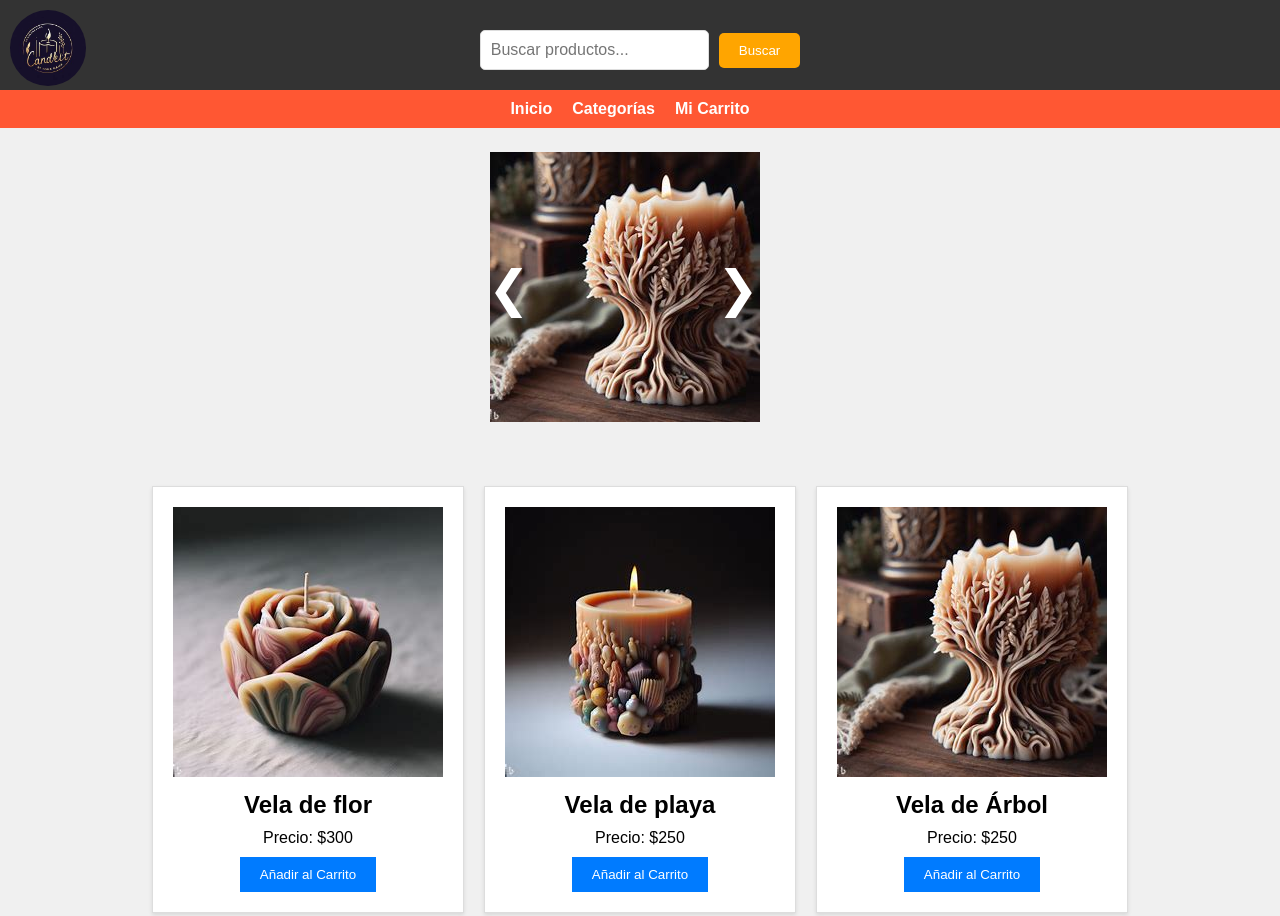
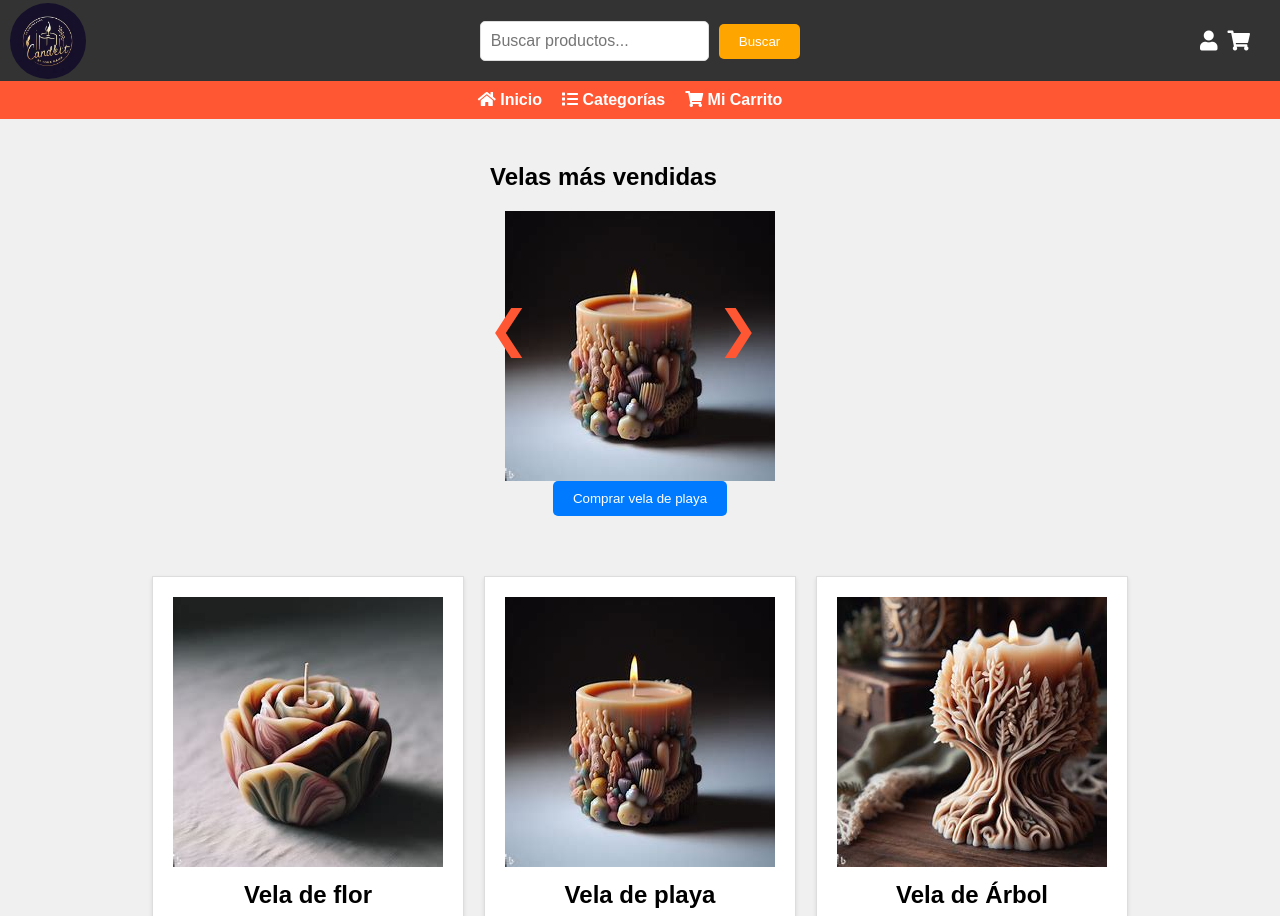
Before and after one commit to AdrielGarcia1/AdrielGarcia1.github.io, a plain HTML site: page index.html in a window 1280 px wide. Shown: the top 916 px of the page. Drawn offline with Linux system fonts and the light colour scheme.

Commit message:
'actualizacion0.3'

```diff
--- a/css/styles.css
+++ b/css/styles.css
@@ -10,7 +10,7 @@ header {
 
 .logo {
     position: absolute;
-    top: 10px;
+    top: 3px;
     left: 10px;
     width: 2cm;
     height: 2cm;
@@ -24,7 +24,7 @@ header {
     }
 /* Estilos para la sección de búsqueda */
 .search {
-    margin-top: 10px;
+    margin-top: 1px;
     display: flex;
     justify-content: center;
     align-items: center;
@@ -52,38 +52,24 @@ header {
         .search button:hover {
             background-color: #FF8C00;
         }
-/* Estilos para la barra de menú */
-nav {
-    background-color: #ff5733;
-    color: #fff;
-    height: 1cm;
+/* Estilos para los íconos de usuario y carrito */
+.user-cart-icons {
     display: flex;
-    justify-content: center;
     align-items: center;
+    position: absolute;
+    top: 30px;
+    right: 30px;
 }
 
-nav ul {
-  list-style-type: none;
-  padding: 0;
-  display: flex;
-}
-
-nav ul li {
-  margin-right: 20px;
-}
-/* Estilos para los enlaces del menú */
-nav ul li a {
-  color: #fff;
-  text-decoration: none;
-  font-weight: bold;
-  font-size: 16px;
-  transition: color 0.3s;
-}
-
-nav ul li a:hover {
-  color: #007bff;
-}
-
+    .user-cart-icons a {
+        color: #fff;
+        font-size: 20px;
+        text-decoration: none;
+        margin-left: 10px;
+    }
+    .user-cart-icons a:hover {
+        color: #6b6464; /* Color del texto al pasar el mouse sobre los enlaces */
+    }
 /* Estilos generales */
 body {
     font-family: Arial, sans-serif;
@@ -92,28 +78,45 @@ body {
     background-color: #f0f0f0;
 }
 
-header {
-    background-color: #333;
-    color: #fff;
-    padding: 20px;
-    text-align: center;
-}
-
-nav ul {
-    list-style-type: none;
-    padding: 0;
-}
-
-    nav ul li {
-        display: inline;
-        margin-right: 20px;
-    }
-
 main {
     max-width: 1200px;
     margin: 0 auto;
     padding: 20px;
 }
+
+/* Estilos para la barra de menú */
+nav {
+    background-color: #ff5733; /* Color de fondo de la barra de menú */
+    color: #fff; /* Color del texto en la barra de menú */
+    height: 1cm; /* Altura de la barra de menú */
+    display: flex;
+    justify-content: center; /* Alineación horizontal al centro */
+    align-items: center; /* Alineación vertical al centro */
+}
+
+    nav ul {
+        list-style-type: none; /* Elimina los marcadores de lista */
+        padding: 0; /* Elimina el relleno predeterminado de la lista */
+        display: flex; /* Muestra los elementos de la lista en línea */
+    }
+
+        nav ul li {
+            margin-right: 20px; /* Espacio entre los elementos del menú */
+        }
+
+            /* Estilos para los enlaces del menú */
+            nav ul li a {
+                color: #fff; /* Color del texto de los enlaces */
+                text-decoration: none; /* Elimina la decoración de subrayado de los enlaces */
+                font-weight: bold; /* Texto en negrita */
+                font-size: 16px; /* Tamaño de fuente */
+                transition: color 0.3s; /* Transición para cambiar de color al pasar el mouse */
+            }
+
+                nav ul li a:hover {
+                    color: #6b6464; /* Color del texto al pasar el mouse sobre los enlaces */
+                }
+
 /* Estilos para el carrusel */
 .carrusel {
     max-width: 300px; /* Establece el ancho máximo en un cuarto de la página */
@@ -129,6 +132,36 @@ main {
     scroll-snap-align: center;
     flex: 0 0 100%; /* Ancho relativo para adaptarse al carrusel */
 }
+/* Estilos para el contenedor que envuelve la imagen y el botón */
+.slide-content {
+    position: relative;
+    display: flex;
+    flex-direction: column;
+    align-items: center;
+    justify-content: center;
+    height: 100%;
+}
+
+    /* Estilos para la imagen */
+    .slide-content img {
+        max-width: 100%;
+        height: auto;
+    }
+
+/* Estilos para el botón "Añadir al carrito" dentro de .slide-content */
+.add-to-cart-button {
+    background-color: #007bff;
+    color: #fff;
+    border: none;
+    padding: 10px 20px;
+    cursor: pointer;
+    transition: background-color 0.3s;
+    border-radius: 5px;
+}
+
+    .add-to-cart-button:hover {
+        background-color: #0056b3;
+    }
 
 /* Estilos para los botones */
 .prev, .next {
@@ -139,7 +172,7 @@ main {
     position: absolute;
     top: 50%;
     z-index: 1;
-    color: #fff;
+    color: #ff5733;
 }
 
 .prev {
@@ -181,7 +214,7 @@ main {
     }
 
     .producto button {
-        background-color: #007bff;
+        background-color: #6b6464;
         color: #fff;
         border: none;
         padding: 10px 20px;
@@ -190,7 +223,7 @@ main {
     }
 
         .producto button:hover {
-            background-color: #0056b3;
+            background-color: #ff5733;
         }
 /* Estilos para la sección de productos */
 .productos {
@@ -278,3 +311,7 @@ footer {
 .p-5 {
     margin-top: 3rem; /* Espacio extremadamente grande arriba del objeto */
 }
+
+.fa-white {
+    color: white;
+}
--- a/index.html
+++ b/index.html
@@ -2,8 +2,12 @@
 <html lang="es">
 <head>
     <meta charset="UTF-8">
+    <!-- Font Awesome -->
+    <link href="https://cdnjs.cloudflare.com/ajax/libs/font-awesome/5.15.4/css/all.min.css" rel="stylesheet">
     <meta name="viewport" content="width=device-width, initial-scale=1.0">
     <link rel="stylesheet" href="css/styles.css">
+    <link href="img/logo.jpeg" rel="icon">
+    <title>Candleit</title>
 </head>
 <body>
     <header>
@@ -15,100 +19,59 @@
                 <input type="text" placeholder="Buscar productos...">
                 <button>Buscar</button>
             </div>
+            <div class="user-cart-icons">
+                <a href="#"><i class="fas fa-user"></i></a>
+                <a href="#"><i class="fas fa-shopping-cart"></i></a>
+            </div>
         </div>
     </header>
+    <nav>
+        <nav>
+            <ul>
+                <li><a href="#"><i class="fas fa-home"></i> Inicio</a></li>
+                <li><a href="#"><i class="fas fa-list"></i> Categorías</a></li>
+                <li><a href="#"><i class="fas fa-shopping-cart"></i> Mi Carrito</a></li>
+            </ul>
+        </nav>
 
-    <nav>
-        <ul>
-            <li><a href="#">Inicio</a></li>
-            <li><a href="#">Categorías</a></li>
-            <li><a href="#">Mi Carrito</a></li>
-        </ul>
     </nav>
     <section class="carrusel p-4" style="position: relative; overflow: hidden;">
+        <h2>Velas más vendidas</h2>
+
         <!-- Botón para retroceder en el carrusel -->
         <button class="prev" onclick="changeSlide(-1)">&#10094;</button>
+
         <!-- Contenedor de las diapositivas -->
         <div class="slides" style="display: flex; scroll-snap-type: x mandatory; position: relative;">
 
             <!-- Primera diapositiva -->
             <div class="slide" style="scroll-snap-align: start;">
-                <img src="img/vela1.jpeg" alt="Carrusel 1">
+                <div class="slide-content">
+                    <img src="img/vela1.jpeg" alt="Carrusel 1">
+                    <button class="add-to-cart-button">Comprar vela de flor</button>
+                </div>
             </div>
             <!-- Segunda diapositiva -->
             <div class="slide" style="scroll-snap-align: start;">
-                <img src="img/vela2.jpeg" alt="Carrusel 2">
+                <div class="slide-content">
+                    <img src="img/vela2.jpeg" alt="Carrusel 2">
+                    <button class="add-to-cart-button">Comprar vela de playa</button>
+                </div>
             </div>
             <!-- Tercera diapositiva -->
             <div class="slide" style="scroll-snap-align: start;">
-                <img src="img/vela3.jpeg" alt="Carrusel 3">
-            </div>
-            <!-- Cuarta diapositiva -->
-            <div class="slide" style="scroll-snap-align: start;">
-                <img src="img/vela4.jpeg" alt="Carrusel 4">
+                <div class="slide-content">
+                    <img src="img/vela3.jpeg" alt="Carrusel 3">
+                    <button class="add-to-cart-button">Comprar vela de arbol</button>
+                </div>
             </div>
         </div>
+
         <!-- Botón para avanzar en el carrusel -->
         <button class="next hidden" id="autoNext">&#10095;</button>
     </section>
 
-
-    <script>
-        // Inicialización de variables
-        let currentIndex = 0; // Índice de la diapositiva actual
-        const slides = document.querySelectorAll('.slide'); // Selecciona todas las diapositivas
-        const container = document.querySelector('.slides'); // Selecciona el contenedor de las diapositivas
-        let autoSlideInterval; // Variable para el intervalo de cambio automático
-
-        // Función para mostrar la diapositiva actual
-        function showSlide(index) {
-            container.style.transform = `translateX(-${index * 100}%)`;
-        }
-
-        // Función para cambiar la diapositiva
-        function changeSlide(offset) {
-            currentIndex += offset; // Aumenta o disminuye el índice de la diapositiva
-
-            if (currentIndex < 0) {
-                currentIndex = slides.length - 1; // Vuelve a la última diapositiva si estamos en la primera
-            } else if (currentIndex >= slides.length) {
-                currentIndex = 0; // Vuelve a la primera diapositiva si estamos en la última
-            }
-
-            showSlide(currentIndex); // Muestra la diapositiva actual
-
-            // Borra el intervalo actual (si existe)
-            clearInterval(autoSlideInterval);
-
-            // Inicia un nuevo intervalo después de 6 segundos (6000 milisegundos)
-            autoSlideInterval = setTimeout(() => {
-                autoSlideInterval = setInterval(() => {
-                    changeSlide(1); // Cambiar a la siguiente diapositiva
-                }, 500); // Intervalo de 500 milisegundos (0.5 segundos)
-            }, 3000); // Espera 6 segundos antes de reanudar el cambio automático
-        }
-
-        // Muestra la primera diapositiva al cargar la página
-        showSlide(currentIndex);
-
-        // Agrega un temporizador para cambiar de diapositiva automáticamente cada 0.5 segundos
-        autoSlideInterval = setInterval(() => {
-            changeSlide(1); // Cambiar a la siguiente diapositiva
-        }, 500); // Intervalo de 500 milisegundos (0.5 segundos)
-
-        // Agrega eventos de clic a los botones de navegación
-        const prevButton = document.querySelector('.prev');
-        const nextButton = document.querySelector('.next');
-
-        prevButton.addEventListener('click', () => {
-            changeSlide(-1); // Cambiar a la diapositiva anterior
-        });
-
-        nextButton.addEventListener('click', () => {
-            changeSlide(1); // Cambiar a la siguiente diapositiva
-        });
-    </script>
-
+    <script src="js/script.js"></script>
     <main>
         <section class="productos">
             <article class="producto">
@@ -158,8 +121,8 @@
         </div>
         <div class="footer-right">
             <!-- Iconos de Instagram y Twitter -->
-            <a href="https://www.instagram.com/tucuenta" target="_blank"><img src="img/instagram.jpeg" alt="Instagram"></a>
-            <a href="https://www.twitter.com/tucuenta" target="_blank"><img src="img/tiwitter.jpeg" alt="Twitter"></a>
+            <a href="https://www.instagram.com/tucuenta" target="_blank"><i class="fab fa-instagram fa-white"></i></a>
+            <a href="https://www.twitter.com/tucuenta" target="_blank"><i class="fab fa-twitter fa-white"></i></a>
         </div>
     </footer>
 </body>
--- /dev/null
+++ b/js/script.js
@@ -0,0 +1,53 @@
+// Inicialización de variables
+let currentIndex = 0; // Índice de la diapositiva actual
+const slides = document.querySelectorAll('.slide'); // Selecciona todas las diapositivas
+const container = document.querySelector('.slides'); // Selecciona el contenedor de las diapositivas
+let autoSlideInterval; // Variable para el intervalo de cambio automático
+
+// Función para mostrar la diapositiva actual
+function showSlide(index) {
+    container.style.transform = `translateX(-${index * 100}%)`;
+}
+
+// Función para cambiar la diapositiva
+function changeSlide(offset) {
+    currentIndex += offset; // Aumenta o disminuye el índice de la diapositiva
+
+    if (currentIndex < 0) {
+        currentIndex = slides.length - 1; // Vuelve a la última diapositiva si estamos en la primera
+    } else if (currentIndex >= slides.length) {
+        currentIndex = 0; // Vuelve a la primera diapositiva si estamos en la última
+    }
+
+    showSlide(currentIndex); // Muestra la diapositiva actual
+
+    // Borra el intervalo actual (si existe)
+    clearInterval(autoSlideInterval);
+
+    // Inicia un nuevo intervalo después de 6 segundos (6000 milisegundos)
+    autoSlideInterval = setTimeout(() => {
+        autoSlideInterval = setInterval(() => {
+            changeSlide(1); // Cambiar a la siguiente diapositiva
+        }, 500); // Intervalo de 500 milisegundos (0.5 segundos)
+    }, 6000); // Espera 6 segundos antes de reanudar el cambio automático
+}
+
+// Muestra la primera diapositiva al cargar la página
+showSlide(currentIndex);
+
+// Agrega un temporizador para cambiar de diapositiva automáticamente cada 0.5 segundos
+autoSlideInterval = setInterval(() => {
+    changeSlide(1); // Cambiar a la siguiente diapositiva
+}, 500); // Intervalo de 500 milisegundos (0.5 segundos)
+
+// Agrega eventos de clic a los botones de navegación
+const prevButton = document.querySelector('.prev');
+const nextButton = document.querySelector('.next');
+
+prevButton.addEventListener('click', () => {
+    changeSlide(-1); // Cambiar a la diapositiva anterior
+});
+
+nextButton.addEventListener('click', () => {
+    changeSlide(1); // Cambiar a la siguiente diapositiva
+});
```
Also changed, not shown: img/instagram.jpeg (deleted), img/tiwitter.jpeg (deleted).
